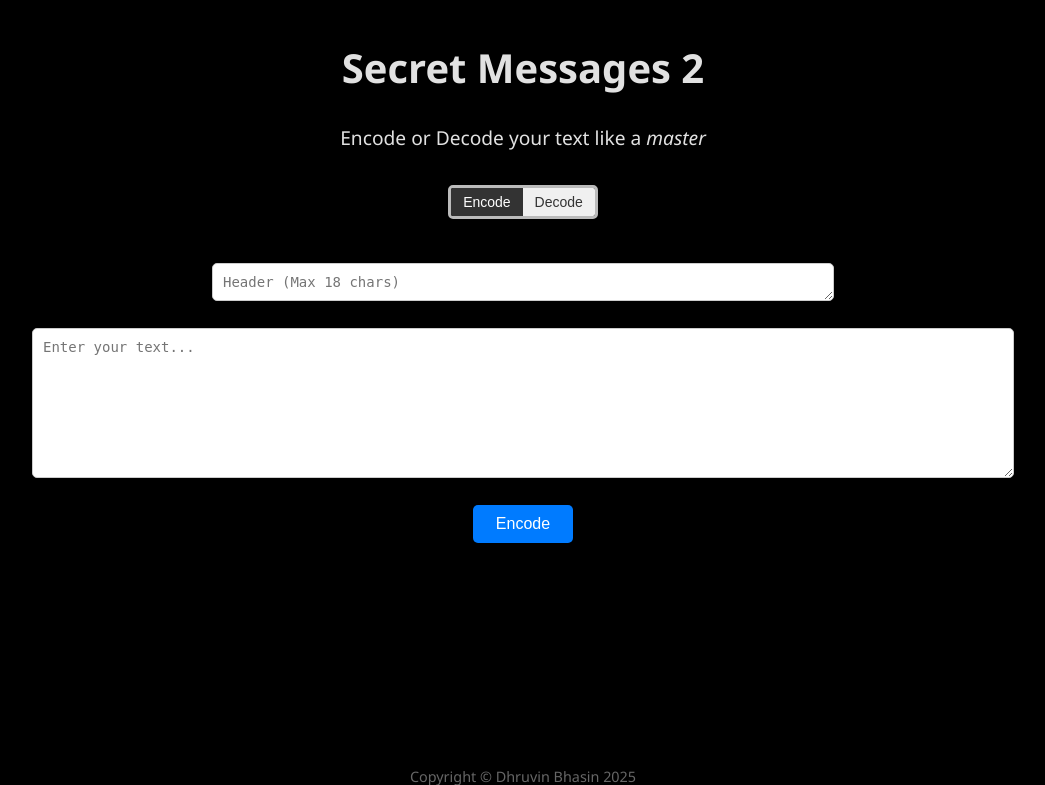
After one commit to IndianGameDevNco/pythontwo, a Flask app: page /sm-2 in a window 1280 px wide. The commit adds this page. Shown: the top 785 px of the page, without its empty margins (117-1162 px from the left). Run offline with Flask 3, Linux system fonts and the light colour scheme.

Commit message:
Added sm-2

```diff
--- a/app.py
+++ b/app.py
@@ -1,7 +1,10 @@
+import sys
+from os import path
+sys.path.append(path.dirname(path.abspath(__file__)) + '/static/python')
 from flask import Flask, render_template, request
-from os import path
-import sys
-sys.path.append(path.dirname(path.abspath(__file__)) + '/static/python')
+from flask_wtf import FlaskForm
+from wtforms import StringField, TextAreaField
+from wtforms.validators import DataRequired, Length
 from static.python import algorithms
 
 app = Flask(__name__)
@@ -29,3 +32,23 @@ def code(mode):
         return "<h3>Invalid algorithm selected</h3>"
     result = algorithm_map[algorithm](txt)
     return f"<h3 style='word-break: break-word;'>{result}</h3>"
+
+@app.route('/sm-2')
+def sm_2():
+    return render_template('sm-2.html')
+
+@app.route('/sm-2/<mode>', methods=['POST'])
+def code_2(mode):
+    header = request.form['header']
+    txt = request.form['text']
+
+    military_algorithm_map = {
+        'ENCODE': algorithms.Encode_Millitary_Message,
+        'DECODE': algorithms.Decode_Millitary_Message,
+    }
+
+    if mode.upper() not in military_algorithm_map.keys():
+        return "<h3>Invalid mode selected</h3>"
+
+    result = military_algorithm_map[mode.upper()](txt, header)
+    return f"<h3 style='word-break: break-word;'>{result}</h3>"
--- a/requirements.txt
+++ b/requirements.txt
@@ -1,2 +1,4 @@
 flask
 gunicorn
+flask_wtf
+wtforms
--- a/static/css/sm-1.css
+++ b/static/css/sm.css
@@ -24,7 +24,7 @@ h1 {
 	color: #856404;
 	border-radius: 6px;
 	border: 1px solid #ffeeba;
-	max-width: 650px;
+	max-width: 700px;
 	font-size: 0.95rem;
 
 	/* Animation properties */
@@ -92,7 +92,6 @@ textarea {
 	font-size: 14px;
 	border-radius: 5px;
 	border: 1px solid #ccc;
-	width: 100%;
 	transition: border-color 0.3s;
 }
 
@@ -100,7 +99,16 @@ textarea:focus {
 	border-color: #007bff;
 }
 
+#text-area {
+	width: 80%;
+}
+
+#header-area {
+	width: 50%;
+}
+
 button {
+	width: 50px;
 	min-width: 100px;
 	padding: 10px 20px;
 	font-size: 16px;
--- a/static/js/sm-1.mjs
+++ b/static/js/sm.mjs
@@ -4,16 +4,13 @@ function updateForm() {
 	const button = document.getElementById('go');
 	const warning = document.querySelector('.warning');
 
-	form.action = `/sm-1/${mode}`;
+	form.action = `${window.location.origin}${window.location.pathname}/${mode}`;
 	button.textContent = mode === 'decode' ? 'Decode' : 'Encode';
 	warning.classList.toggle('show', mode === 'decode');
-
-	console.log('Form after:', form.action);
 }
 
 document.addEventListener('DOMContentLoaded', () => {
 	updateForm();
-
 	document.querySelectorAll('input[name="mode"]').forEach((radio) => {
 		radio.addEventListener('change', updateForm);
 	});
--- a/templates/index.html
+++ b/templates/index.html
@@ -9,5 +9,6 @@ block main %}
 </section>
 <section id="btn-group">
 	<a href="/sm-1" class="btn">Secret Messages 1</a>
+	<a href="/sm-2" class="btn">Secret Messages 2</a>
 </section>
 {% endblock %}
--- /dev/null
+++ b/templates/sm-2.html
@@ -0,0 +1,54 @@
+{% extends 'base.html' %} {% block title %}Secret Messages 2{% endblock %} {%
+block css %} {{ url_for('static', filename='css/sm.css') }} {% endblock %} {%
+block js %}
+<script src="{{ url_for('static', filename='js/sm.mjs' ) }}"></script>
+{% endblock %} {% block main %}
+<section id="header">
+	<article id="heading">
+		<h1>Secret Messages 2</h1>
+		<p>Encode or Decode your text like a <em>master</em></p>
+	</article>
+	<p class="warning">
+		⚠️ Decoding varies based on the key and header you enter. Make sure you
+		choose the correct one!
+	</p>
+</section>
+<section id="form-section">
+	<form action="" id="form" method="post">
+		<div class="toggle-group">
+			<input type="radio" id="encode" name="mode" value="encode" checked />
+			<label for="encode" class="toggle-label">Encode</label>
+
+			<input type="radio" id="decode" name="mode" value="decode" />
+			<label for="decode" class="toggle-label">Decode</label>
+		</div>
+
+		<br /><br /><br />
+
+		<textarea
+			name="header"
+			id="header-area"
+			rows="1"
+			cols="20"
+			maxlength="18"
+			placeholder="Header (Max 18 chars)"
+		></textarea>
+
+		<br /><br />
+
+		<textarea
+			name="text"
+			id="text-area"
+			rows="8"
+			cols="50"
+			maxlength="10000000"
+			placeholder="Enter your text..."
+		></textarea>
+
+		<br /><br />
+
+		<button id="go" type="submit"></button>
+	</form>
+</section>
+
+{% endblock %}
```
Also changed, not shown: static/python/algorithms.py (+61 -1 lines), templates/sm-1.html (+15 -3 lines).
